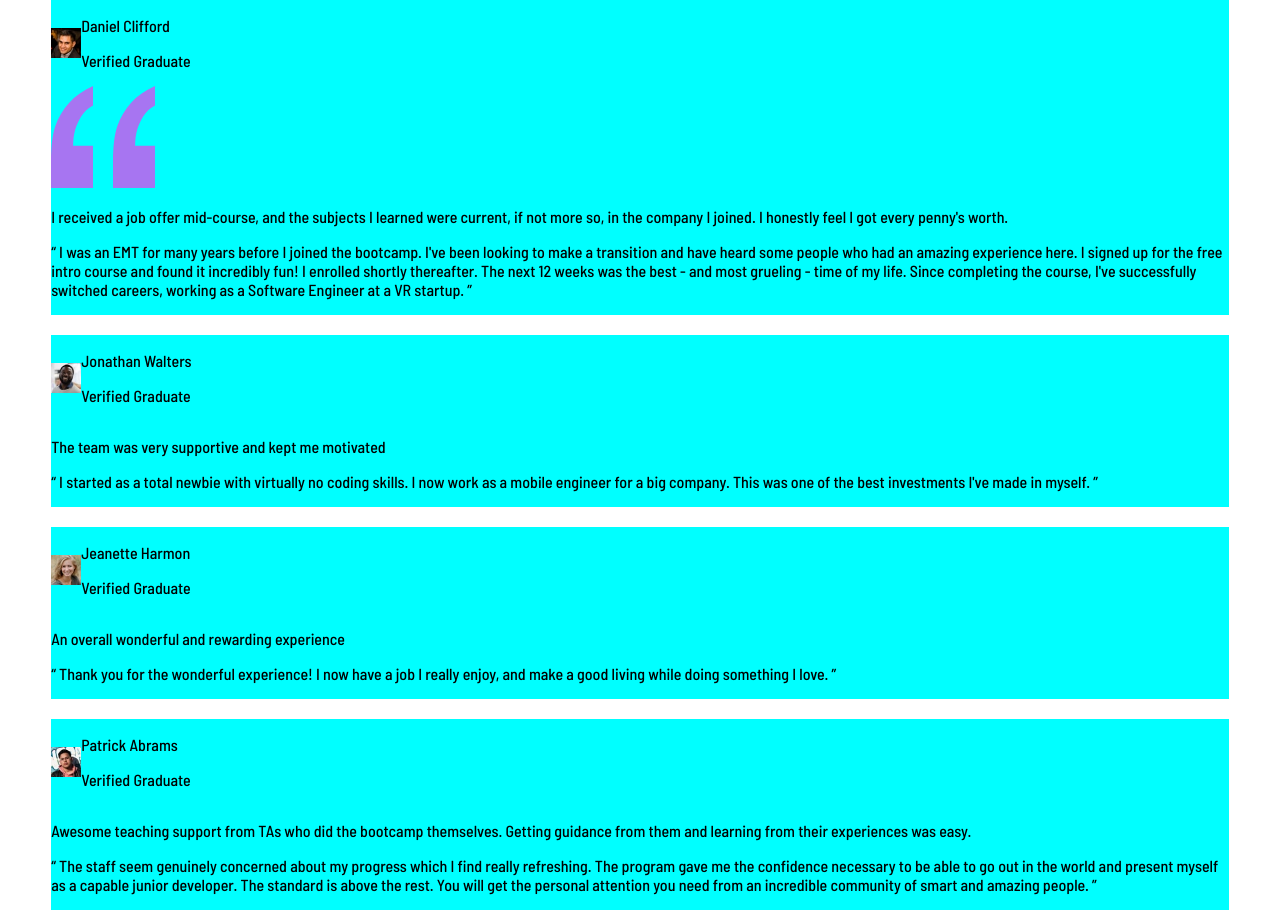
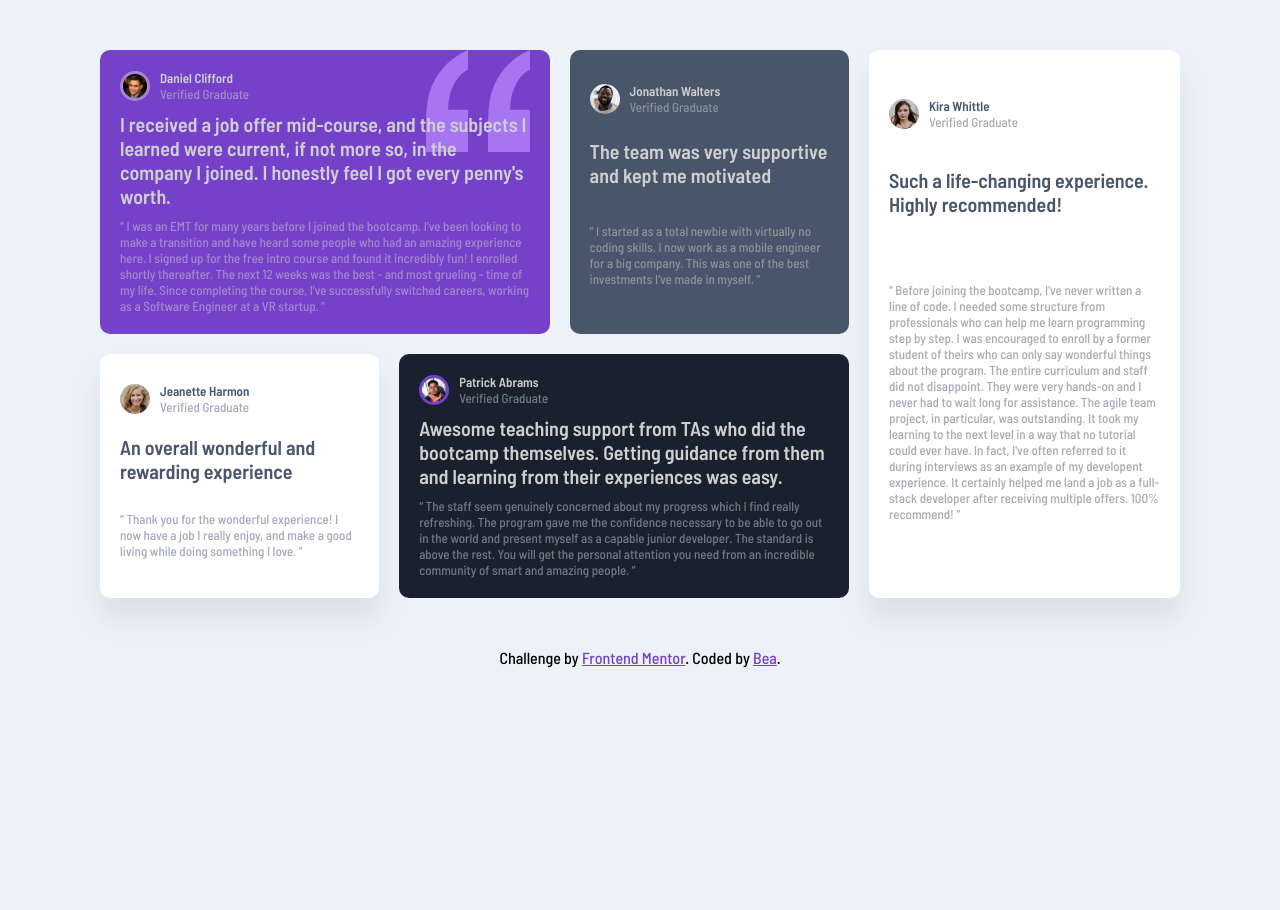
Before and after one commit to bea-jpg/testimonials-grid-section-main, a plain HTML site: page index.html in a window 1280 px wide. Shown: the top 910 px of the page. After the commit the page ends 800 px from the top, so only its background shows below. Drawn offline with Linux system fonts and the light colour scheme.

Commit message:
Final 1.0

```diff
--- a/index.html
+++ b/index.html
@@ -34,7 +34,7 @@
             </div>
           </div>
 
-          <img src="./images/bg-pattern-quotation.svg" alt="">
+          <img class="sign" src="./images/bg-pattern-quotation.svg" alt="">
           <p class="impression">
             I received a job offer mid-course, and the subjects I learned were current, if not more so,
             in the company I joined. I honestly feel I got every penny's worth.
--- a/style.css
+++ b/style.css
@@ -10,12 +10,14 @@
     --weight-semibold: 600;
 }
 
+* {
+    padding: 0;
+    margin: 0;
+    box-sizing: border-box;
+}
 body {
-    box-sizing: border-box;
-    margin: 0;
-    padding: 0;
-
     font-family: "Barlow Semi Condensed", sans-serif;
+    background-color: var(--light-greyish-blue);
 }
 
 /* formatting cards */
@@ -26,18 +28,187 @@ body {
     justify-content: center;
     align-items: center;
     gap: 20px;
-    margin: 0 auto;
+    margin: 20px auto;
 }
 
 .card {
     width: 92%;
-    background-color: aqua;
+    padding: 20px;
+    border-radius: 10px;
+
+    font-size: 13px;
+
+    position: relative;
+
+    z-index: -2;
 }
 
 .user {
     display: flex;
     align-items: center;
+    gap: 10px;
 }
 .user img{
     height: 30px;
+
+    border-radius: 100%;
 }
+
+.name {
+    font-weight: var(--weight-semibold);
+}
+
+.impression {
+    font-weight: var(--weight-semibold);
+    font-size: 20px;
+    margin: 10px 0;
+}
+
+/* first card */
+
+.sign {
+    position: absolute;
+    top: 0;
+    right: 20px;
+    z-index: -1;
+}
+
+#card1 {
+    background-color: var(--moderate-violet);
+    color: hsla(0, 0%, 81%, 0.5);
+}
+
+#card1 .user img {
+    border: solid hsla(0, 0%, 81%, 0.5);
+}
+
+#card1 .name, #card1 .impression{
+    color: var(--light-grey);
+}
+
+/* second card */
+
+#card2 {
+    background-color: var(--very-dark-greyish-blue);
+    color: hsla(0, 0%, 81%, 0.5);
+}
+
+#card2 .name, #card2 .impression{
+    color: var(--light-grey);
+}
+
+/* third card */
+
+#card3 {
+    background-color: white;
+    box-shadow: rgba(149, 157, 165, 0.2) 0px 20px 24px;
+    color: hsla(217, 19%, 35%, 0.5);
+}
+
+#card3 .name, #card3 .impression{
+    color: var(--very-dark-greyish-blue);
+}
+
+/* fourth card */
+
+#card4 {
+    background-color: var(--very-dark-blackish-blue);
+    color: hsla(0, 0%, 81%, 0.5);
+}
+
+#card4 .user img {
+    border: solid var(--moderate-violet);
+}
+
+#card4 .name, #card4 .impression{
+    color: var(--light-grey);
+}
+
+/* fifth card */
+
+#card5 {
+    background-color: white;
+    box-shadow: rgba(149, 157, 165, 0.2) 0px 20px 24px;
+    color: hsla(217, 19%, 35%, 0.5);
+}
+
+#card5 .name, #card5 .impression{
+    color: var(--very-dark-greyish-blue);
+}
+
+/* footer */
+
+footer {
+    text-align: center;
+}
+
+a {
+    color: var(--moderate-violet);
+}
+
+/* desktop */
+
+@media (min-width: 700px){
+    .cards {
+        display: grid;
+        /* grid-template-columns: 220px 220px 220px 220px;
+        grid-template-rows: 250px 250px; */
+        grid-template-columns: auto;
+        grid-template-rows: auto;
+
+        margin: 20px
+    }
+
+    .card{
+        display: inline-grid;
+        width: 100%;
+        height: 100%;
+    }
+
+    #card1 {
+        grid-column-start: 1;
+        grid-column-end: 3;
+
+        grid-row-start: 1;
+        grid-row-end: 2;
+    }
+
+    #card2 {
+        grid-column-start: 3;
+        grid-column-end: 4;
+
+        grid-row-start: 1;
+        grid-row-end: 2;
+    }
+
+    #card3 {
+        grid-column-start: 1;
+        grid-column-end: 2;
+
+        grid-row-start: 2;
+        grid-row-end: 3;
+    }
+
+    #card4 {
+        grid-column-start: 2;
+        grid-column-end: 4;
+
+        grid-row-start: 2;
+        grid-row-end: 3;
+    }
+
+    #card5 {
+        grid-column-start: 4;
+        grid-column-end: 5;
+
+        grid-row-start: 1;
+        grid-row-end: 3;
+    }
+}
+
+
+@media (min-width: 1200px) {
+    .cards {
+        margin: 50px 100px;
+    }
+}
```
Also changed, not shown: design/screenshot.png (added), 2 other files.
